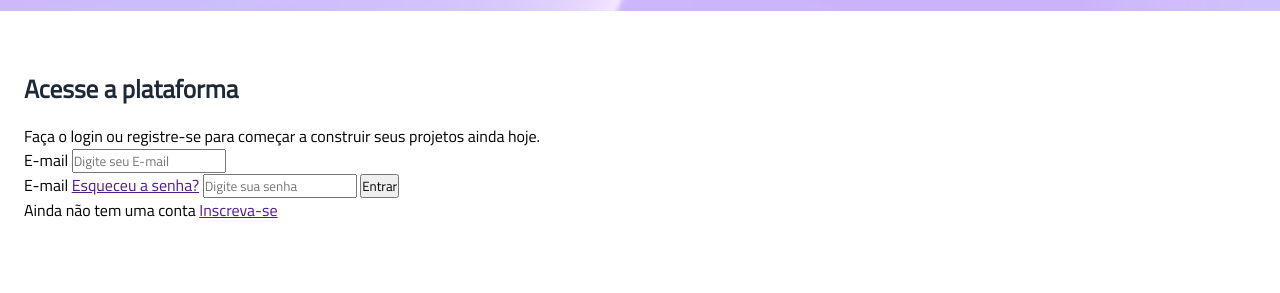
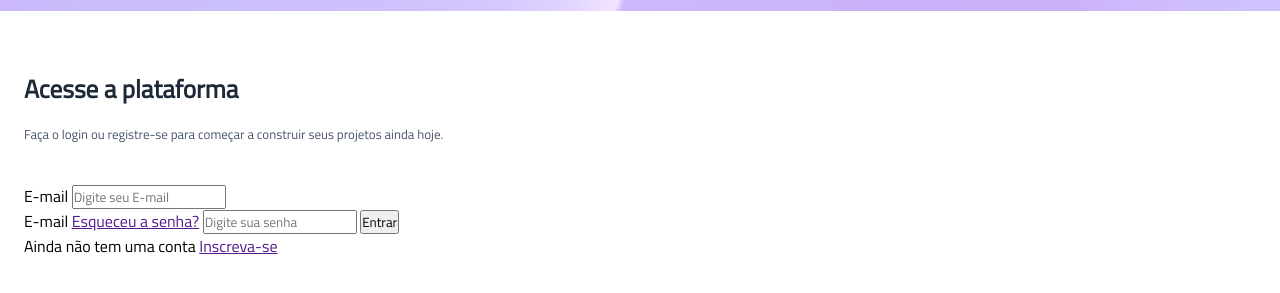
Before and after one commit to BeaBya/Vertigo, a plain HTML site: page index.html/index.html in a window 1280 px wide. Shown: the part 123-416 px from the top of the page. Drawn offline with Linux system fonts and the light colour scheme.

Commit message:
termino da section

```diff
--- a/index.html/style.css
+++ b/index.html/style.css
@@ -7,7 +7,7 @@
 
 :root {
     --gray-800: #1e2938;
-    --gray-600; #475569;
+    --gray-600: #475569;
 }
 
 header {
@@ -27,8 +27,17 @@ main {
 
 }
 
+.descricao {
+    margin-bottom: 2.5rem;
+}
+
 .descricao h1 {
     color: var(--gray-800);
     margin-bottom: 1rem;
     font-size: 1.5675rem;
 }
+
+.descricao p {
+    font-size: 0.8125rem;
+    color: var(--gray-600);
+}
```
